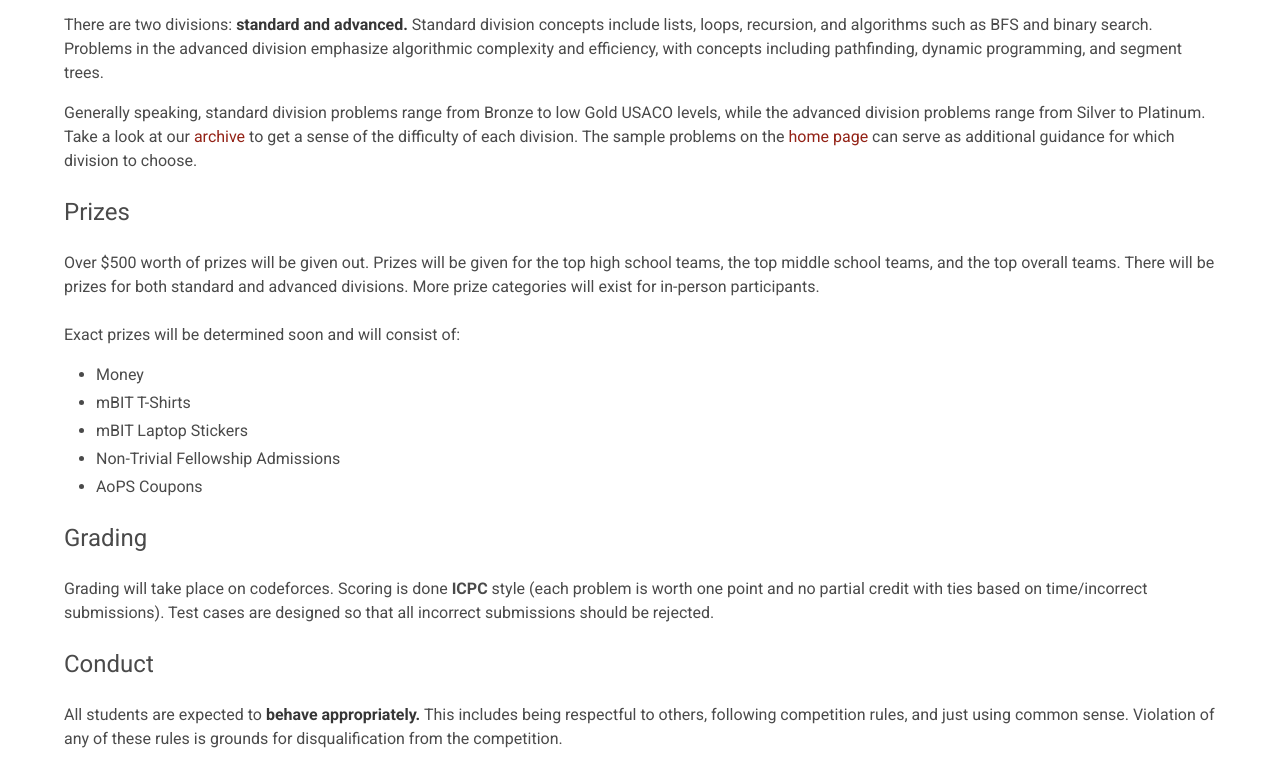
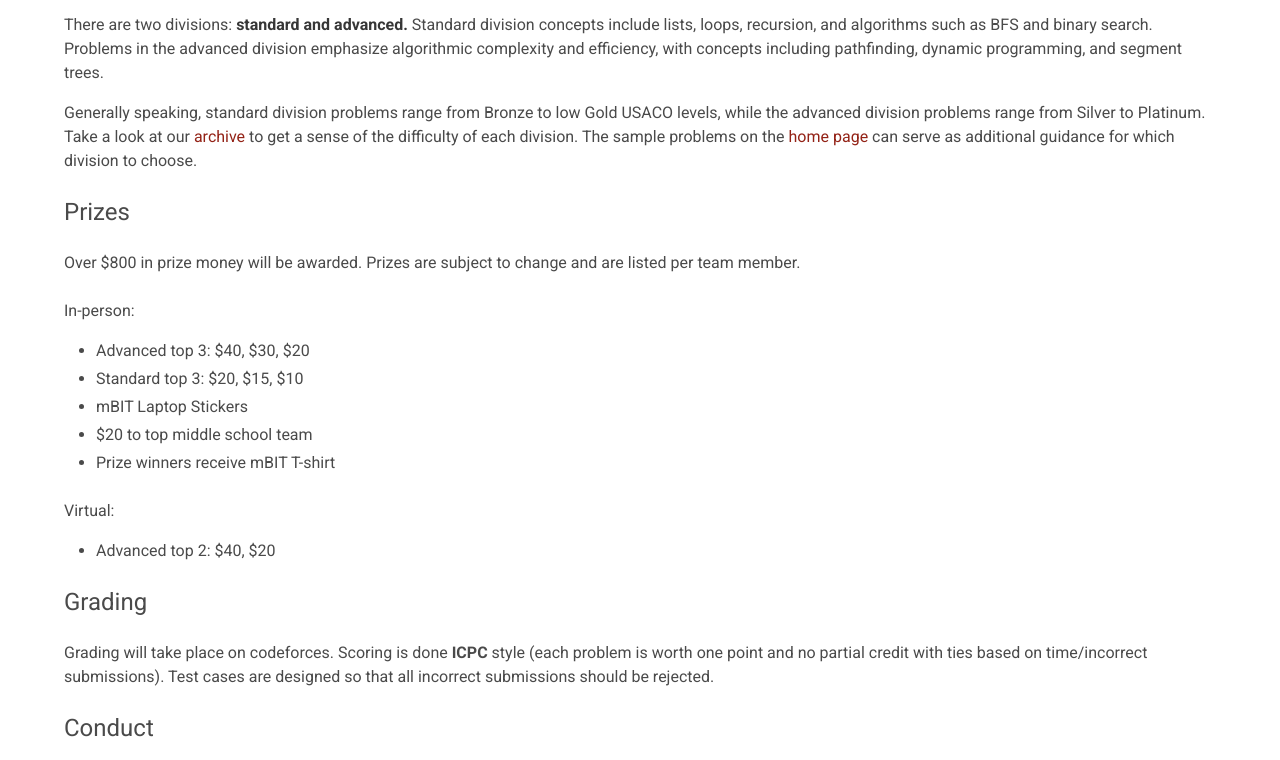
Before and after one commit to mbhs/mbit, a plain HTML site: page rules.html in a window 1280 px wide. Shown: the part 447-1207 px from the top of the page. Drawn offline with Linux system fonts and the light colour scheme.

Commit message:
link changed to reg discord and prize update

```diff
--- a/rules.html
+++ b/rules.html
@@ -89,16 +89,22 @@
 		<p>All prize winners will get a Wolfram|Alpha Pro subscription, and the top middle school Standard team will receive AoPS coupons.</p>
 		-->
 		<div class="content">
-			<p>Over $500 worth of prizes will be given out. Prizes will be given for the top high school teams, the top middle school teams, and the top overall teams. There will be prizes for both standard and advanced divisions. More prize categories will exist for in-person participants.</p>
+			<p>Over $800 in prize money will be awarded. Prizes are subject to change and are listed per team member.</p>
 		</div>
 		<div class="content">
-			<p>Exact prizes will be determined soon and will consist of:</p>
+			<p>In-person:</p>
 			<ul>
-				<li>Money</li>
-				<li>mBIT T-Shirts</li>
+				<li>Advanced top 3: $40, $30, $20</li>
+				<li>Standard top 3: $20, $15, $10</li>
 				<li>mBIT Laptop Stickers</li>
-				<li>Non-Trivial Fellowship Admissions</li>
-				<li>AoPS Coupons</li>
+				<li>$20 to top middle school team</li>
+				<li>Prize winners receive mBIT T-shirt</li>
+			</ul>
+		</div>
+		<div class="content">
+			<p>Virtual:</p>
+			<ul>
+				<li>Advanced top 2: $40, $20</li>
 			</ul>
 		</div>
 		<h2 class="subtitle is-4">Grading</h2>
```
Also changed, not shown: index.html (+1 -1 lines), templates/index.html (+1 -1 lines), templates/rules.html (+12 -6 lines).
